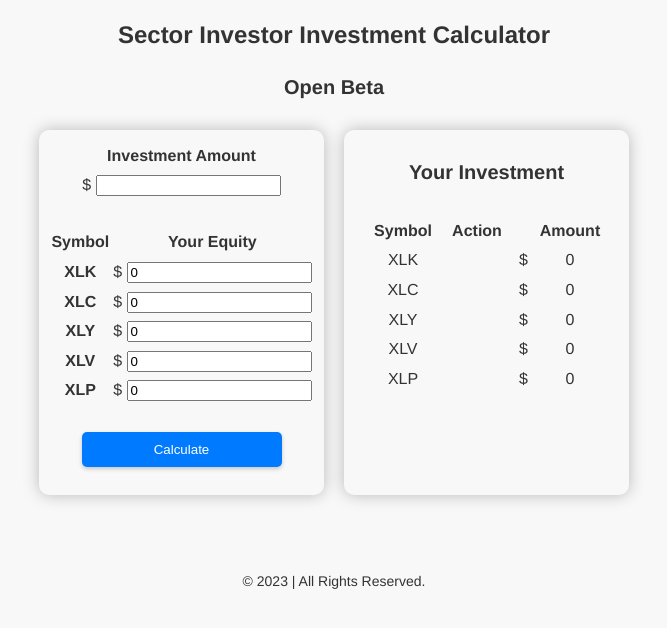
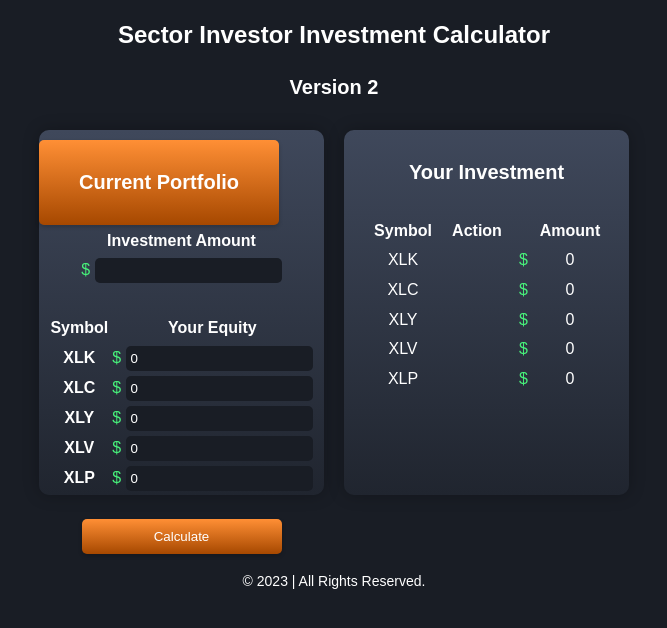
Before and after one commit to lanbenturner/sector, a Flask app: page / in a window 1280 px wide. Shown: the top 628 px of the page, without its empty margins (306-973 px from the left). Run offline with Flask 3, Linux system fonts and the light colour scheme.

Commit message:
updating look for repository for chat

```diff
--- a/si-calc-v2/flask_app/static/style.css
+++ b/si-calc-v2/flask_app/static/style.css
@@ -4,11 +4,12 @@ footer {
 
   /* Set a base font and background color */
   body {
-    font-family: Helvetica, sans-serif;
+    font-family: "Avenir", sans-serif;
     font-size: 16px;
+    font-weight: 500;
     line-height: 1.6;
-    color: #333;
-    background-color: #f8f8f8;
+    color: #FFFFFF;
+    background-color: #191D25;
   }
 
   /* Individual font sizes for specific elements */
@@ -26,6 +27,10 @@ h1 {
     font-size: 14px;
   }
 
+  .highlightgreen {
+    color: #48F37B;
+}
+
   .inputOutputSection {
     align-items: center;
     flex-direction: column;
@@ -42,6 +47,17 @@ h1 {
     align-items: center;
 }
 
+input, textarea, select {
+  background-color: #191D25;
+  color: #FFFFFF;          /* Added missing semicolon here */
+  border-radius: 5px;
+  border: none;            /* Remove border */
+  box-shadow: none;        /* Remove box shadow */
+  outline: none;           /* Remove outline (this can affect accessibility, so be cautious) */
+  padding: 5px;
+}
+
+
   .inputContainer {
     width: 285px;
     height: 335px;
@@ -52,6 +68,19 @@ h1 {
     margin: 10px;
     border-radius: 10px;
     box-shadow: 0 0px 16px rgba(0, 0, 0, 0.25);
+    background: linear-gradient(to bottom, #3F485B 0%, #20252F 100%);
+  }
+
+  .gradientheaderorange {
+    width: 200px;
+    display: flex;
+    justify-content: center;
+    background: linear-gradient(to bottom, #FF8F35 0%, #A64800 100%);
+    color: white;
+    padding: 10px 20px;
+    border: none;
+    border-radius: 5px;
+    box-shadow: 0 2px 4px rgba(0, 0, 0, 0.2);
   }
 
   .investmentAmountContainer {
@@ -72,7 +101,7 @@ h1 {
 
   .submitButton {
     width: 200px;
-    background-color: #007BFF;
+    background: linear-gradient(to bottom, #FF8F35 0%, #A64800 100%);
     color: white;
     padding: 10px 20px;
     border: none;
@@ -82,12 +111,14 @@ h1 {
   }
 
   .submitButton:hover {
-    background-color: #0056b3;
+    background-color: #FFFFFF;
+    color: #FFFFFF
   }
 
   /* Active effect */
   .submitButton:active {
-    background-color: #007BFF;
+    background-color: #FFFFFF;
+    color: #FFFFFF
   }
 
   .outputContainer {
@@ -100,6 +131,7 @@ h1 {
     margin: 10px;
     border-radius: 10px;
     box-shadow: 0 0px 16px rgba(0, 0, 0, 0.25);
+    background: linear-gradient(to bottom, #3F485B 0%, #20252F 100%);
   }
 
   .outputHeader {
@@ -134,6 +166,7 @@ h1 {
 
   .outputTable td:nth-child(3) {
     width: 15px;
+    color: #48F37B;
   }
 
   .outputTable td:nth-child(4) {
--- a/si-calc-v2/flask_app/templates/calculator.html
+++ b/si-calc-v2/flask_app/templates/calculator.html
@@ -10,14 +10,33 @@
 </head>
 
 <body>
+    <!--
+    <script>
+        // The hardcoded password
+        var correctPassword = "invest";
+
+        // Prompt the user for the password
+        var userPassword = prompt("Please enter the password to view this page:", "");
+
+        // Check if the entered password matches the hardcoded password
+        if (userPassword !== correctPassword) {
+            // If the password is incorrect, display an alert and redirect or reload the page
+            alert("Incorrect password!");
+            location.reload();
+        }
+    </script>
+    -->
   <main>
     <div class="inputOutputSection">
         <div class="headerContainer">
             <h1>Sector Investor Investment Calculator</h1>
-            <h2>Open Beta</h2>
+            <h2>Version 2</h2>
         </div>
         <div class="contentContainer">
             <div class="inputContainer">
+                <div class="gradientheaderorange">
+                    <h2>Current Portfolio</h2>
+                </div>
                 <form action="/" method="post">
                     <div class="investmentAmountContainer">
                         <table>
@@ -26,7 +45,7 @@
                             </tr>
                             <tr>
                                 <td>
-                                <label for="investmentAmount">$</label>
+                                <label for="investmentAmount"><span class="highlightgreen">$</span></label>
                                 <input type="number" id="investmentAmount" name="investmentAmount" required>
                                 </td>
                             </tr>
@@ -42,35 +61,35 @@
                             <tr>
                             <th>XLK</th>
                             <td>
-                            <label for="equityXLK">$</label>
+                            <label for="equityXLK"><span class="highlightgreen">$</span></label>
                             <input type="number" id="equityXLK" name="equityXLK" value="0" required>
                             </td>
                             </tr>
                             <tr>
                             <th>XLC</th>
                             <td>
-                                <label for="equityXLC">$</label>
+                                <label for="equityXLC"><span class="highlightgreen">$</span></label>
                                 <input type="number" id="equityXLC" name="equityXLC" value="0" required>
                             </td>
                             </tr>
                             <tr>
                             <th>XLY</th>
                             <td>
-                                <label for="equityXLY">$</label>
+                                <label for="equityXLY"><span class="highlightgreen">$</span></label>
                                 <input type="number" id="equityXLY" name="equityXLY" value="0" required>
                             </td>
                             </tr>
                             <tr>
                             <th>XLV</th>
                             <td>
-                                <label for="equityXLV">$</label>
+                                <label for="equityXLV"><span class="highlightgreen">$</span></label>
                                 <input type="number" id="equityXLV" name="equityXLV" value="0" required>
                             </td>
                             </tr>
                             <tr>
                             <th>XLP</th>
                             <td>
-                                <label for="equityXLP">$</label>
+                                <label for="equityXLP"><span class="highlightgreen">$</span></label>
                                 <input type="number" id="equityXLP" name="equityXLP" value="0" required>
                             </td>
                             </tr>
```
